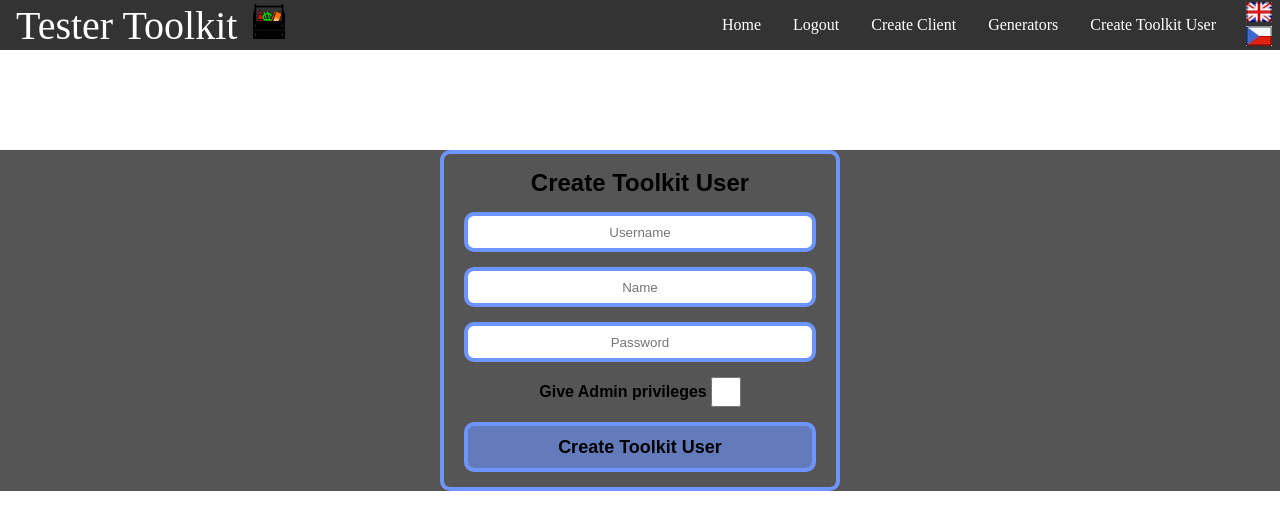
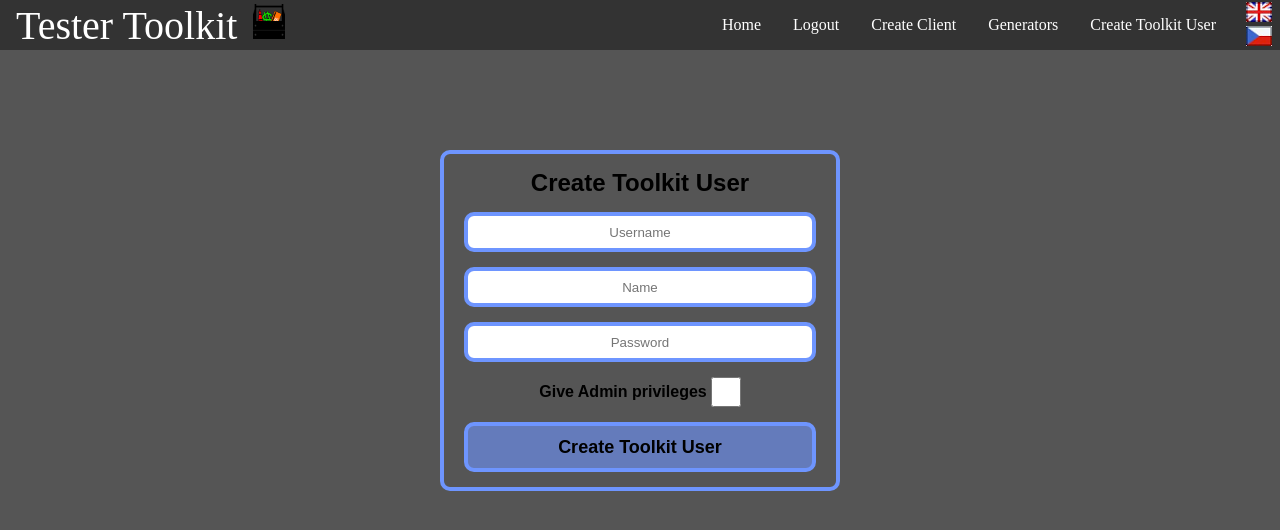
Before and after one commit to Crowmorian/testerToolkit_App, a Flask app: page /createUser in a window 1280 px wide. Shown: the top 530 px of the page. Run offline with Flask 2, Linux system fonts and the light colour scheme; a user stored in the database is signed in; parts of the project's set-up code (start-up, migrations or seed data) failed here and were passed over.

Commit message:
Signed-off-by: Crowmorian <crowmorian@gmail.com>

```diff
--- a/testerToolkit_app/project/templates/static/base.css
+++ b/testerToolkit_app/project/templates/static/base.css
@@ -90,8 +90,11 @@ input::-webkit-inner-spin-button {
 	border-radius: 10px;
 }
 
+html {
+	background-color: #555;
+}
+
 .main-container {
-	background-color: #555;
 	margin: 0 auto;
 	text-align: center;
 	width: 100%;
```
